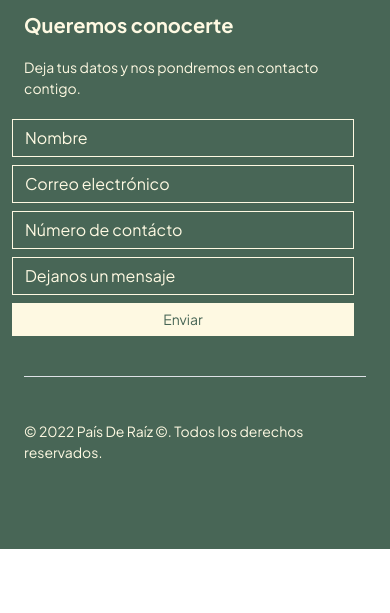
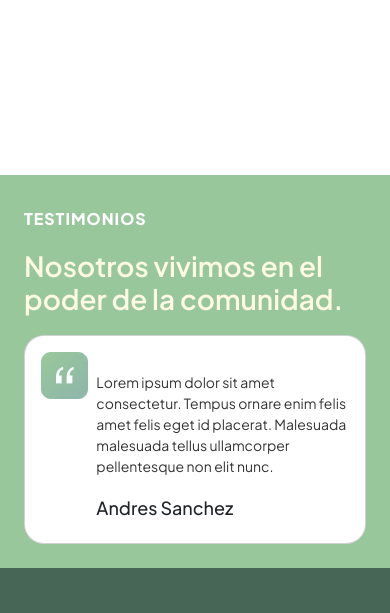
Before and after one commit to Pais-de-Raiz/home, a website: page index.html in a window 390 px wide. Shown: the part 2590-3203 px from the top of the page. Before the commit the page ends 3139 px from the top, so only its background shows below. Drawn offline with nearby package versions, Linux system fonts and the light colour scheme.

Commit message:
quotes section

```diff
--- a/assets/js/script.js
+++ b/assets/js/script.js
@@ -88,6 +88,24 @@ document.addEventListener('DOMContentLoaded', function () {
     xhr.send();
 });
 
+document.addEventListener('DOMContentLoaded', function () {
+    // Cargar el contenido del quotes.html en la sección con id "quotes"
+    var quotesContainer = document.getElementById('quotes');
+    var xhr = new XMLHttpRequest();
+
+    xhr.onreadystatechange = function () {
+        if (xhr.readyState === XMLHttpRequest.DONE) {
+            if (xhr.status === 200) {
+                quotesContainer.innerHTML = xhr.responseText;
+            } else {
+                console.error('Error al cargar quotes: ' + xhr.status);
+            }
+        }
+    };
+    xhr.open('GET', 'assets/partials/quotes.html', true);
+    xhr.send();
+});
+
 // Espera a que el DOM esté cargado
 document.addEventListener("DOMContentLoaded", function () {
         // Obtén el contenedor de animación dentro de la sección
--- /dev/null
+++ b/assets/partials/quotes.html
@@ -0,0 +1,26 @@
+<div class="container-fluid" style="background-color:#98C79B;padding:10px 0px 0px 0px;">
+    <div class="container-xxl">
+        <div class="row" style="margin: 0px 0px;">
+            <div class="d-none d-lg-block col-lg-5 col-xl-6">
+                <img class="img-fluid quote-img2" src="img/quote-img2.png">
+            </div>
+            <div class="col-12 col-lg-6">
+                <br>
+                <h6 style="color:#ffffff;">TESTIMONIOS</h6>
+                <H1 style="color:#FEF9E2">Nosotros vivimos en el poder de la comunidad.</H1>
+                <div class="card">
+                    <div class="quote card-body row">
+                        <div class="col-2">
+                            <img src="img/quote-img.png">
+                        </div>
+                        <div class="col-10">
+                            <p class="card-text">Lorem ipsum dolor sit amet consectetur. Tempus ornare enim felis amet felis eget id placerat. Malesuada malesuada tellus ullamcorper pellentesque non elit nunc.</p>
+                            <h5 class="card-title">Andres Sanchez</h5>
+                        </div>
+                    </div>
+                </div>
+                <br>
+            </div>
+        </div>
+    </div>
+</div>
--- a/index.html
+++ b/index.html
@@ -49,9 +49,18 @@
     <section id="do">
     </section>
 
+    <!-- Section-->
+    <section id="services">
+        <br><br><br><br><br><br><br>
+        <br><br><br><br><br><br><br>
+        <br><br><br><br><br><br><br>
+    </section>
 
 
 
+    <!-- Section-->
+    <section id="quotes">
+    </section>
 
     <!-- Footer-->
     <section id="footer">
@@ -63,5 +72,5 @@
     <script src="assets/js/script.js"></script>
     <script src="https://cdn.jsdelivr.net/npm/bootstrap@5.3.2/dist/js/bootstrap.bundle.min.js" integrity="sha384-C6RzsynM9kWDrMNeT87bh95OGNyZPhcTNXj1NW7RuBCsyN/o0jlpcV8Qyq46cDfL" crossorigin="anonymous"></script>
     <script src="https://cdnjs.cloudflare.com/ajax/libs/bodymovin/5.7.4/lottie.min.js"></script>
-</body>
+
 </html>
--- a/styles/styles.css
+++ b/styles/styles.css
@@ -317,6 +317,37 @@ h4 {
     background-image: url('../img/filosofia-detalle-3-3.png'); /* URL de la imagen al hacer hover */
 }
 
+.card {
+    border-radius: 20px;
+    width: 36rem;
+}
+
+/*Estilos quotes section */
+.quote-img2 {
+    margin-left:-300px;
+    margin-top: -212px;
+    position:absolute;
+}
+
+.quote img {
+    margin: 30px 0px 0px 20px;
+}
+
+@media (max-width: 1200px) {
+    .quote-img2 {
+        margin-left:-500px;
+        margin-top: -220px;
+        position:absolute;
+    }
+
+}
+
+@media (max-width: 768px) {
+    .card {
+        width: 100%;
+    }
+
+}
 
 
 
@@ -336,4 +367,16 @@ h4 {
         height: 83px; /* Ajusta la altura según sea necesario */
     }
 
-  }
+    .card p{
+        font-size: 14px;
+    }
+
+    .card h5{
+        font-size: 18px;
+    }
+
+    .quote img {
+        margin: 0px 0px 0px 0px;
+    }
+
+}
```
Also changed, not shown: img/quote-img.png (added), img/quote-img2.png (added).
